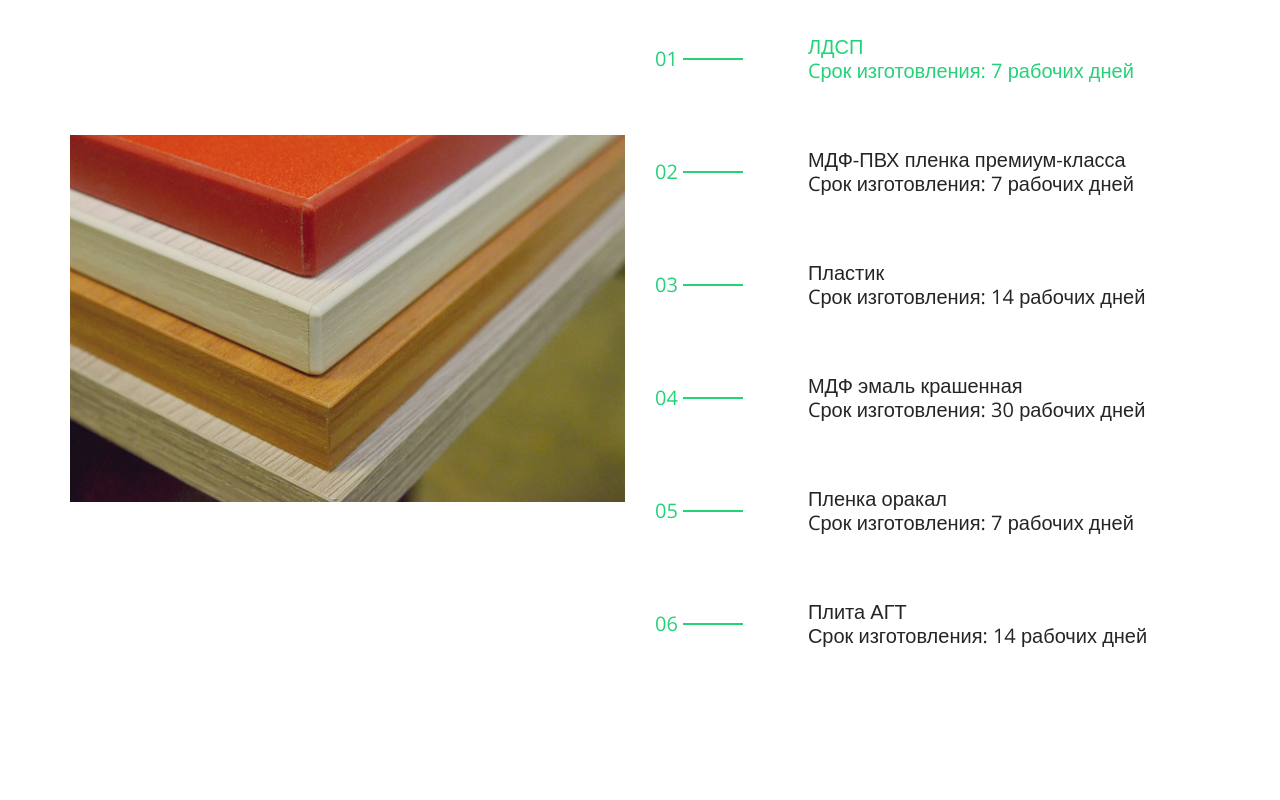
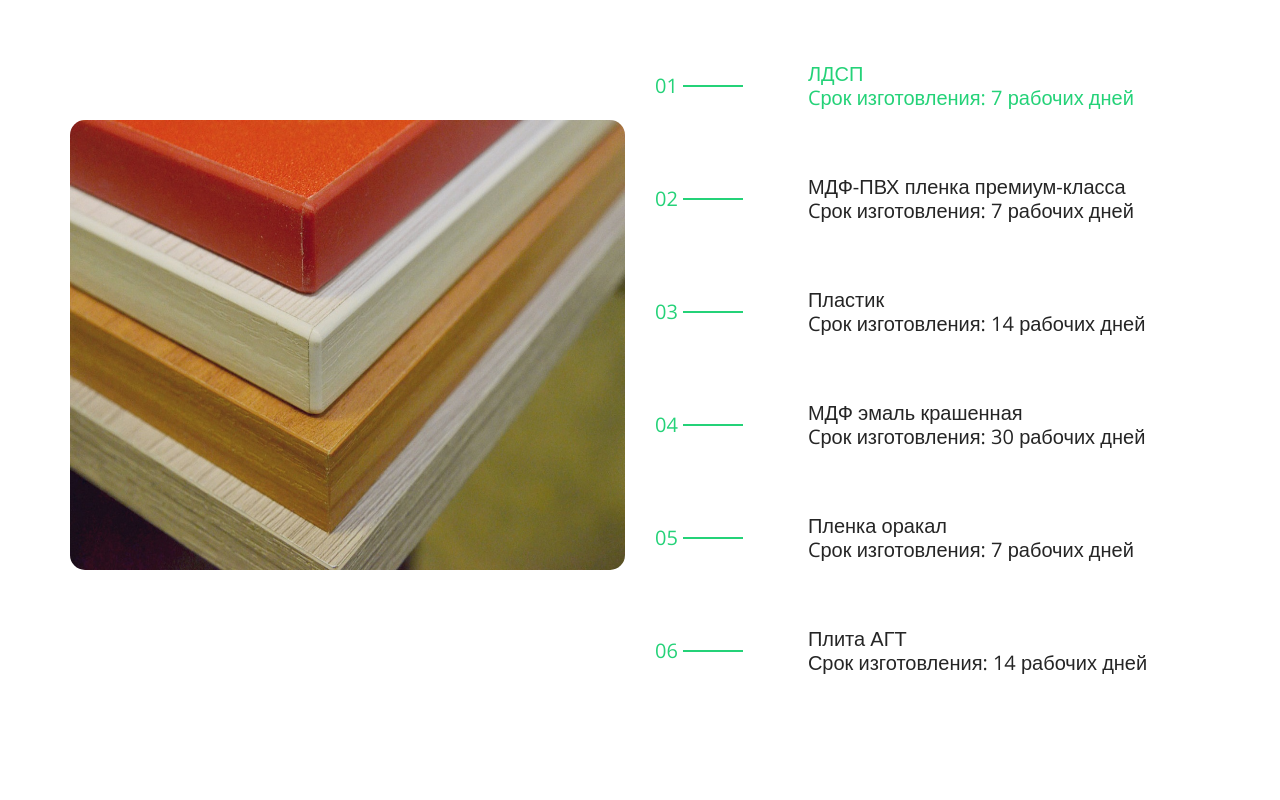
Before and after one commit to Wisdou/FurnitureLanding, a plain HTML site: page index.html in a window 1280 px wide. Shown: the part 2080-2880 px from the top of the page. Drawn offline with nearby package versions, Linux system fonts and the light colour scheme.

Commit message:
Change material images

```diff
--- a/css/style.css
+++ b/css/style.css
@@ -526,7 +526,13 @@ a:focus {
 }
 
 .about_section .img-box img {
+  border-radius:15px;
+  -moz-border-radius:15px;
+  -webkit-border-radius:15px;
   width: 100%;
+  max-width: 800px;
+  min-height: 450px;
+  max-height: 450px;
 }
 
 .trending_section {
@@ -630,6 +636,7 @@ a:focus {
 }
 
 .trending_section .img_container .box .img-box img {
+  max-height: 300px;
   width: 100%;
 }
 
```
